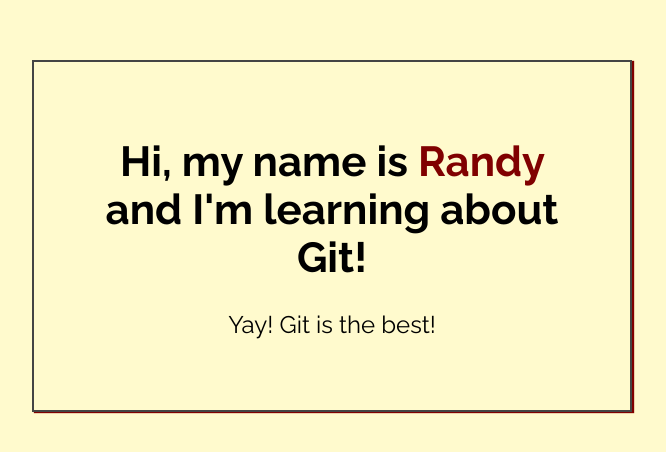
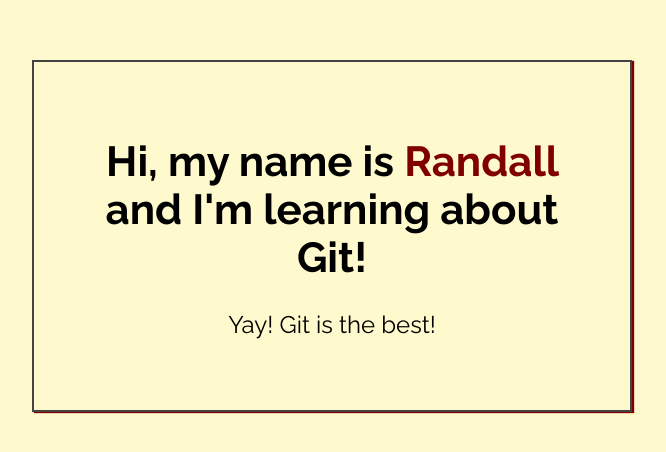
Before and after one commit to randyr0say/my-first-repo, a plain HTML site: page index.html in a window 1280 px wide. Shown: the part 164-616 px from the top of the page, without its empty margins (308-974 px from the left). Drawn offline with Linux system fonts and the light colour scheme.

Commit message:
Changed name to Randall

```diff
--- a/index.html
+++ b/index.html
@@ -14,7 +14,7 @@
 <body>
 
     <div class="greeting">
-        <h1>Hi, my name is <span class="highlight">Randy</span> and I'm learning about Git! </h1>
+        <h1>Hi, my name is <span class="highlight">Randall</span> and I'm learning about Git! </h1>
 
         <p>Yay! Git is the best!</p>
     </div>
```
